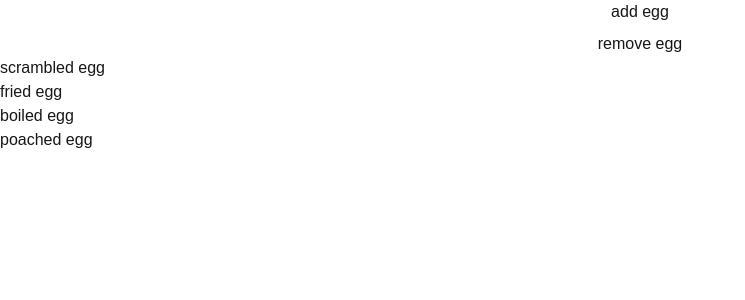
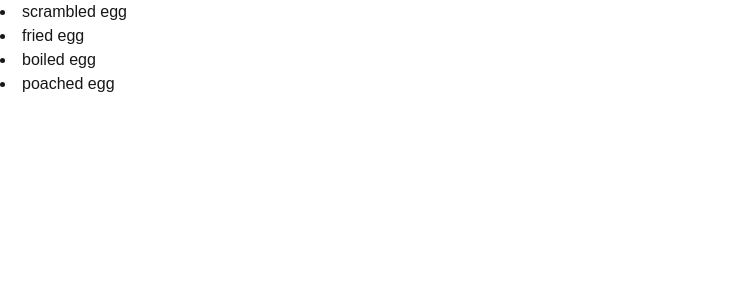
Before and after one commit to aidencullo/next_todo, a Next.js app: page / in a window 1280 px wide. Shown: the top 300 px of the page, without its empty margins (0-745 px from the left). Built offline with nearby package versions, Linux system fonts and the light colour scheme.

Commit message:
Simplify EggManager to just fetch and display eggs from backend

```diff
--- a/app/EggList.tsx
+++ b/app/EggList.tsx
@@ -3,7 +3,7 @@ import EggPresentation from './EggPresentation';
 import useEggs from './useEggs';
 
 export default function EggList() {
-  const { eggs, setEggs, loading, error } = useEggs()
+  const { eggs, loading, error, addEgg } = useEggs()
 
   if (loading) return <p>loading...</p>;
   if (error) return <p>error: {error}</p>;
--- a/app/EggManager.tsx
+++ b/app/EggManager.tsx
@@ -2,25 +2,20 @@
 
 import { useState } from "react";
 import EggList from './EggList';
+import useEggs from './useEggs';
 
 export default function EggManager() {
-  const addEgg = () => {
-    setEggs([...eggs, 'egg']);
-  }
-
-  const removeEgg = () => {
-    setEggs(eggs.slice(0, -1));
-  }
-
-  const [eggs, setEggs] = useState<string[]>([]);
+  const [eggs] = useEggs();
 
   return (
     <div>
-      <div className="flex flex-col gap-2">
+      {/* <div className="flex flex-col gap-2">
         <button onClick={addEgg}>add egg</button>
         <button onClick={removeEgg}>remove egg</button>
-      </div>
-      <EggList />
+      </div> */}
+{eggs.map((egg, index) => (
+  <li key={index}>{egg}</li>
+))}
     </div>
   );
 }
--- a/app/useEggs.ts
+++ b/app/useEggs.ts
@@ -1,6 +1,6 @@
 import { useState, Dispatch, SetStateAction, useEffect } from "react";
 
-export default function useEggs(): { eggs: string[], setEggs: Dispatch<SetStateAction<string[]>>, loading: boolean, error: string | null } {
+export default function useEggs(): [string[]] {
     const [eggs, setEggs] = useState<string[]>([]);
     const [loading, setLoading] = useState<boolean>(true);
     const [error, setError] = useState<string | null>(null);
@@ -20,9 +20,26 @@ export default function useEggs(): { eggs: string[], setEggs: Dispatch<SetStateA
         }
     }
 
+    const addEgg = async () => {
+        const egg = 'egg';
+        try {
+            const res = await fetch('/api/eggs', {
+                method: 'POST',
+                body: JSON.stringify({ egg }),
+            });
+            if (!res.ok) {
+                throw new Error('Failed to add egg');
+            }
+        } catch (err) {
+            setError(err instanceof Error ? err.message : 'Unknown error');
+        } finally {
+            setLoading(false);
+        }
+    }
+
     useEffect(() => {
         fetchEggs();
     }, []);
 
-    return { eggs, setEggs, loading, error };
+    return [eggs]
 }
```
